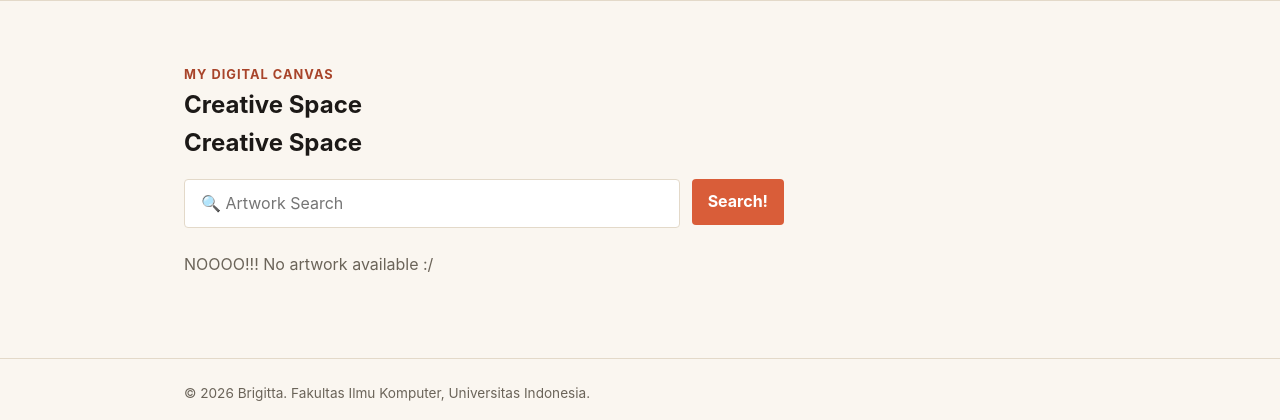
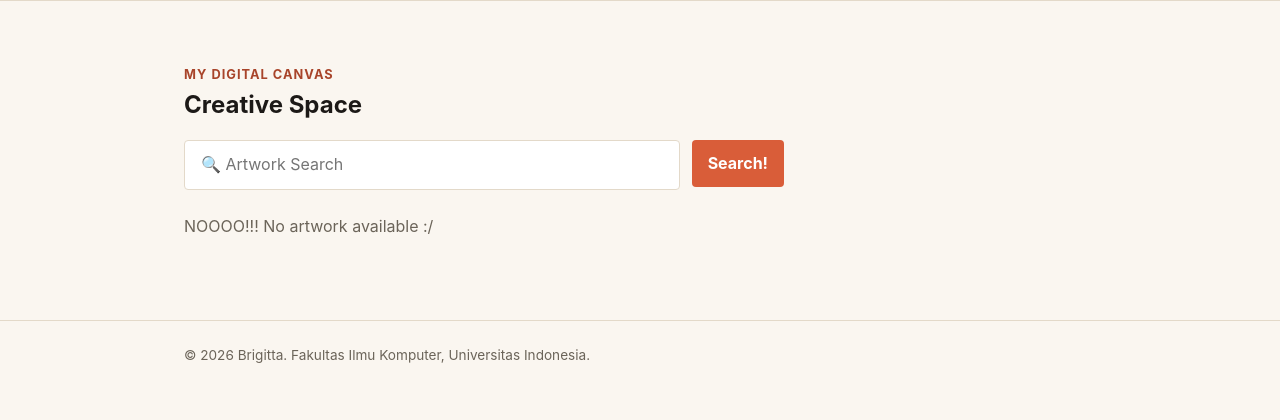
Before and after one commit to brigittasimanjuntak/myportfolio, a Django app: page /creative-space/ in a window 1280 px wide. Shown: the part 74-494 px from the top of the page. Run offline with Django 5.2, Linux system fonts and the light colour scheme; data that the repository does not hold is empty.

Commit message:
super secret awesome

```diff
--- a/templates/creativespace.html
+++ b/templates/creativespace.html
@@ -8,7 +8,6 @@
         <section class="creative-section" id="creative-space">
             <div class="container">
                 <p class="section-kicker">My digital canvas</p>
-                <h2>Creative Space</h2>
                 <div class="creative-header">
                     <h2>Creative Space</h2>
                     {% if perms.main.add_creativespace %}
```
